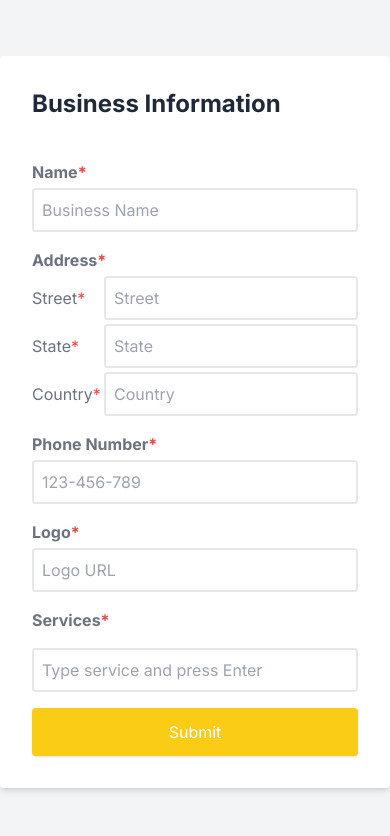
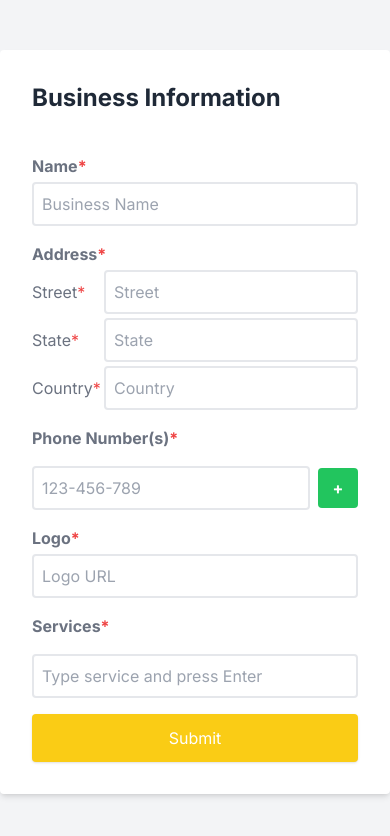
Before and after one commit to Cizal19/biz-qr, a Next.js app in the folder web/: page / in a window 390 px wide. Shown: the top 836 px of the page. Built offline with nearby package versions, Linux system fonts and the light colour scheme.

Commit message:
Created PhoneNumberInput to allow for multiple numbers

```diff
--- a/web/src/app/components/Form.jsx
+++ b/web/src/app/components/Form.jsx
@@ -2,6 +2,7 @@
 import { useState } from "react";
 import ServicesInput from "./ServicesInput";
 import AddressInput from "./AddressInput";
+import PhoneNumberInput from "./PhoneNumberInput";
 
 const Form = () => {
   const [formData, setFormData] = useState({
@@ -28,6 +29,10 @@ const Form = () => {
 
   const handleAddressChange = (newAddress) => {
     setFormData((prev) => ({ ...prev, address: newAddress }));
+  };
+
+  const handlePhoneNumbersChange = (phoneNumbers) => {
+    setFormData((prev) => ({ ...prev, phoneNumbers }));
   };
 
   const handleSubmit = async (e) => {
@@ -66,7 +71,7 @@ const Form = () => {
             <AddressInput onAddressChange={handleAddressChange} />
           </div>
 
-          <div>
+          {/* <div>
             <label className="block mb-1 font-bold text-gray-500">
               Phone Number<span className="text-red-500">*</span>
             </label>
@@ -79,8 +84,11 @@ const Form = () => {
               required
               className="w-full border-2 p-2 rounded outline-none focus:border-blue-500"
             />
-          </div>
-
+          </div> */}
+          <PhoneNumberInput
+            phoneNumbers={formData.phoneNumbers}
+            setPhoneNumbers={handlePhoneNumbersChange}
+          />
           <div>
             <label className="block mb-1 font-bold text-gray-500">
               Logo<span className="text-red-500">*</span>
--- /dev/null
+++ b/web/src/app/components/PhoneNumberInput.jsx
@@ -0,0 +1,92 @@
+import React, { useState } from "react";
+
+const PhoneNumberInput = ({ phoneNumbers, setPhoneNumbers }) => {
+  const [newPhoneNumber, setNewPhoneNumber] = useState("");
+  const [validationError, setValidationError] = useState("");
+
+  const handleAddPhoneNumber = () => {
+    // Check if the new phone number is valid
+    if (newPhoneNumber && !validatePhoneNumber(newPhoneNumber)) {
+      setValidationError("Invalid phone number format.");
+      return;
+    }
+    setValidationError(""); // Clear any previous validation error
+
+    if (newPhoneNumber && !phoneNumbers.includes(newPhoneNumber)) {
+      setPhoneNumbers([...phoneNumbers, newPhoneNumber]);
+      setNewPhoneNumber("");
+    }
+  };
+
+  const validatePhoneNumber = (number) => {
+    const regex = /^[+]?[(]?[0-9]{0,4}[)]?[-\s./0-9]*$/g;
+    return regex.test(number);
+  };
+
+  const handleInputChange = (e) => {
+    const { value } = e.target;
+    if (validatePhoneNumber(value)) {
+      setNewPhoneNumber(value);
+      setValidationError(""); // Clear validation error if input is now valid
+    } else {
+      setValidationError("Invalid phone number format.");
+    }
+  };
+
+  const handleRemovePhoneNumber = (index) => {
+    const updatedPhoneNumbers = [...phoneNumbers];
+    updatedPhoneNumbers.splice(index, 1);
+    setPhoneNumbers(updatedPhoneNumbers);
+  };
+
+  return (
+    <>
+      <label className="block mb-1 font-bold text-gray-500">
+        Phone Number(s)<span className="text-red-500">*</span>
+      </label>
+      {phoneNumbers.map((phoneNumber, index) => (
+        <div key={index} className="flex items-center space-x-2 mb-2">
+          <input
+            type="tel"
+            name={`phoneNumber-${index}`}
+            placeholder="123-456-789"
+            value={phoneNumber}
+            className="flex-grow border-2 p-2 rounded outline-none focus:border-blue-500"
+            readOnly
+          />
+          <button
+            type="button"
+            onClick={() => handleRemovePhoneNumber(index)}
+            className="w-10 bg-red-500 text-white p-2 rounded hover:bg-red-600 px-3 font-bold"
+            aria-label="Remove phone number"
+          >
+            &times;
+          </button>
+        </div>
+      ))}
+      <div className="flex items-center space-x-2">
+        <input
+          type="tel"
+          placeholder="123-456-789"
+          value={newPhoneNumber}
+          onChange={handleInputChange}
+          className="flex-grow border-2 p-2 rounded outline-none focus:border-blue-500"
+          required
+        />
+        <button
+          type="button"
+          onClick={handleAddPhoneNumber}
+          className="w-10 bg-green-500 text-white p-2 rounded hover:bg-green-600 px-3 font-bold"
+          aria-label="Add phone number"
+        >
+          +
+        </button>
+      </div>
+      {validationError && (
+        <p className="text-red-500 text-sm">{validationError}</p>
+      )}
+    </>
+  );
+};
+
+export default PhoneNumberInput;
```
